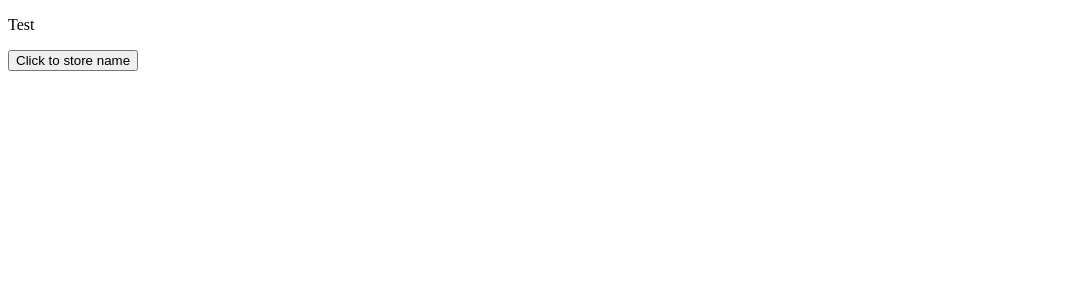
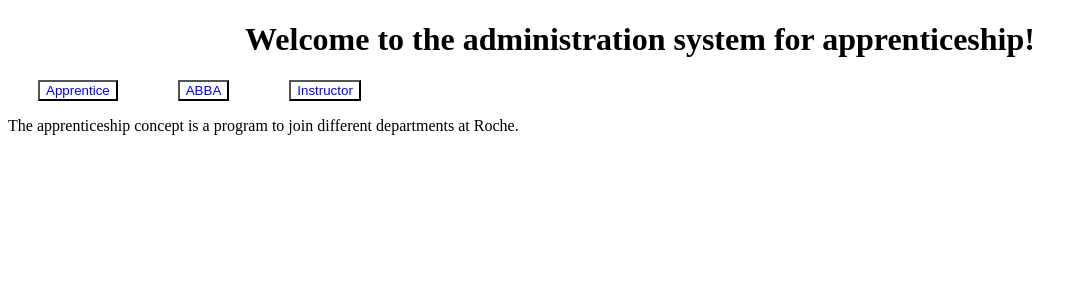
Before and after one commit to kngkiro/ng-training, an Angular app: page / in a window 1280 px wide. Shown: the top 300 px of the page, without its empty margins (0-1087 px from the left). Built offline with nearby package versions, Linux system fonts and the light colour scheme.

Commit message:
3 files modified

```diff
--- a/src/app/app.component.html
+++ b/src/app/app.component.html
@@ -1,2 +1,7 @@
-<p>Test</p>
-<button (click)="storeName()">Click to store name</button>
+
+<h1>Welcome to the administration system for apprenticeship!</h1>
+<button> Apprentice </button>
+<button> ABBA </button>
+<button>Instructor</button>
+
+<p> The apprenticeship concept is a program to join different departments at Roche.   </p>
--- a/src/app/app.component.scss
+++ b/src/app/app.component.scss
@@ -0,0 +1,11 @@
+button{
+  color: blue;
+  margin-right: 30px;
+  margin-left: 30px;
+  background: white;
+}
+
+h1{
+  text-align: center;
+
+}
--- a/src/app/app.component.ts
+++ b/src/app/app.component.ts
@@ -7,11 +7,4 @@ import { Component } from '@angular/core';
 })
 export class AppComponent {
   title = 'ng-training2';
-  key: string = 'Name';
-  myItem!: string;
-
-  storeName() {
-    localStorage.setItem(this.key, 'Angular');
-    this.myItem = localStorage.getItem(this.key);
   }
-  }
```
